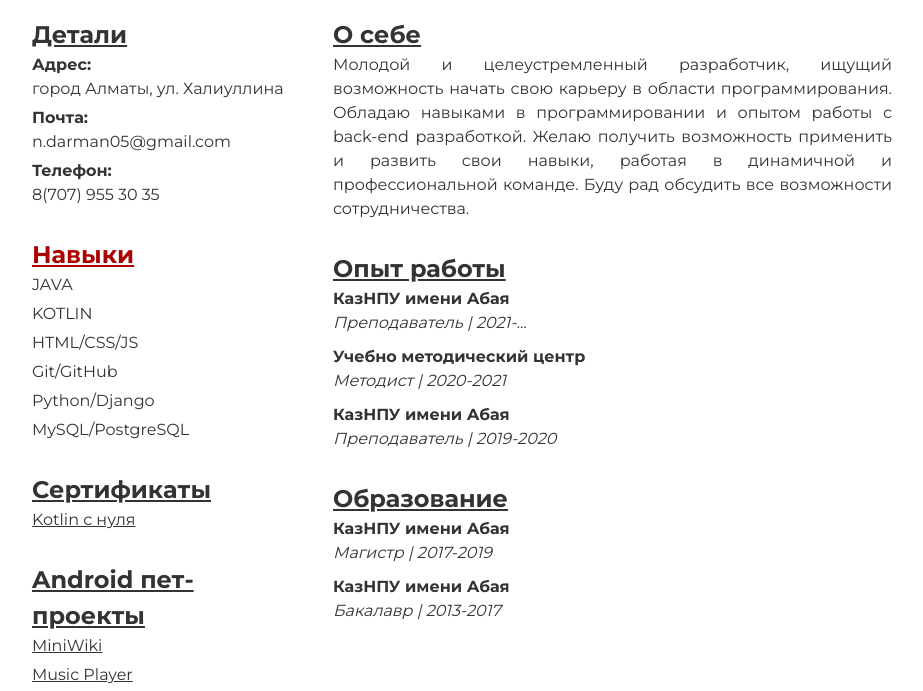
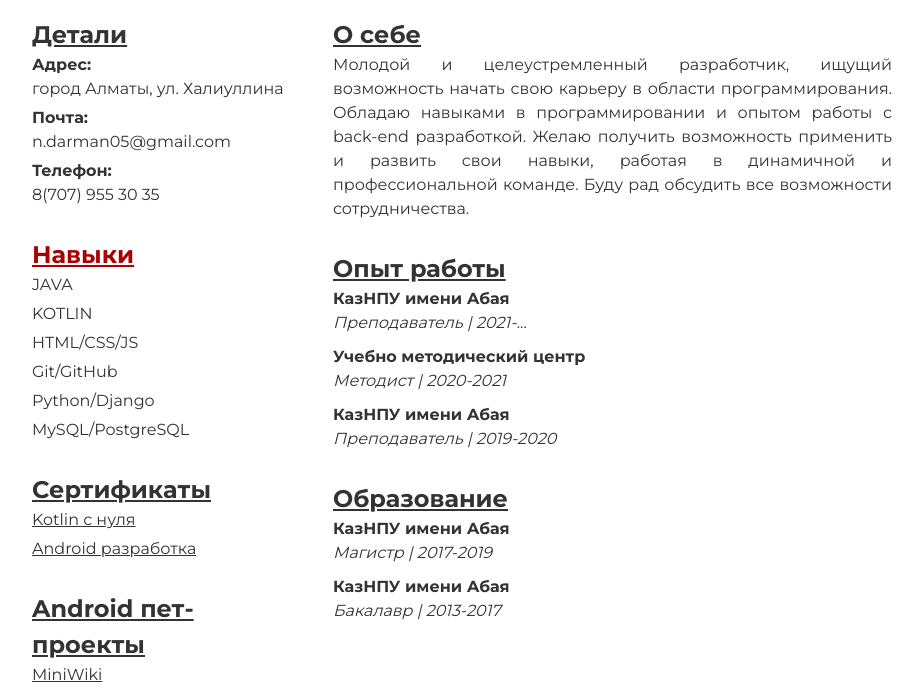
Before and after one commit to ndarman05/ndarman05.github.io, a plain HTML site: page index.html in a window 1280 px wide. Shown: the part 95-786 px from the top of the page, without its empty margins (178-1101 px from the left). Drawn offline with Linux system fonts and the light colour scheme.

Commit message:
added course

```diff
--- a/index.html
+++ b/index.html
@@ -36,6 +36,7 @@
           <h2>Сертификаты</h2>
           <ul class="border-bottom">
             <li><a href="https://www.udemy.com/certificate/UC-e0b9433f-ca66-45a7-9031-09f17d85d9ed/" target="_blank">Kotlin с нуля</a></li>
+            <li><a href="https://www.udemy.com/course/android-kak-po-notam-a/" target="_blank">Android разработка</a></li>
           </ul>
 
           <h2>Android пет-проекты</h2>
```
